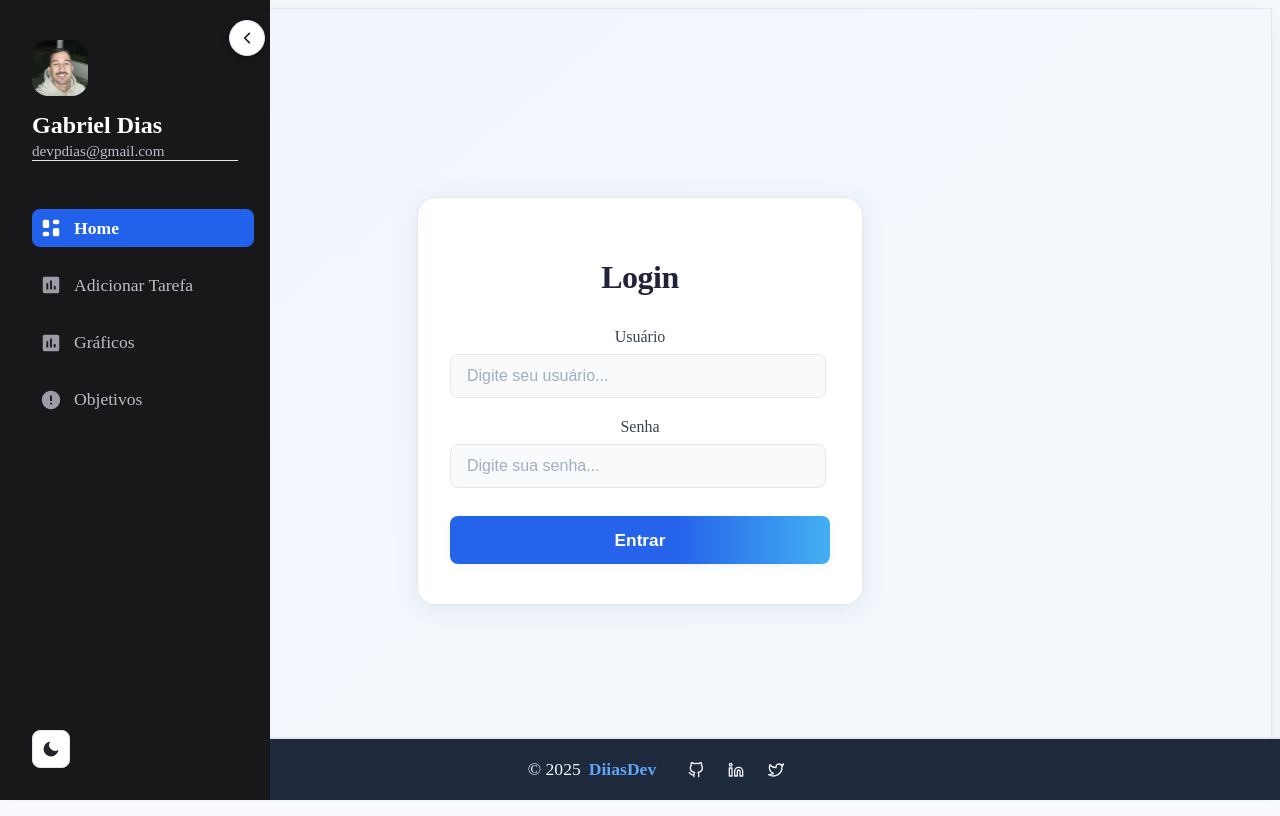
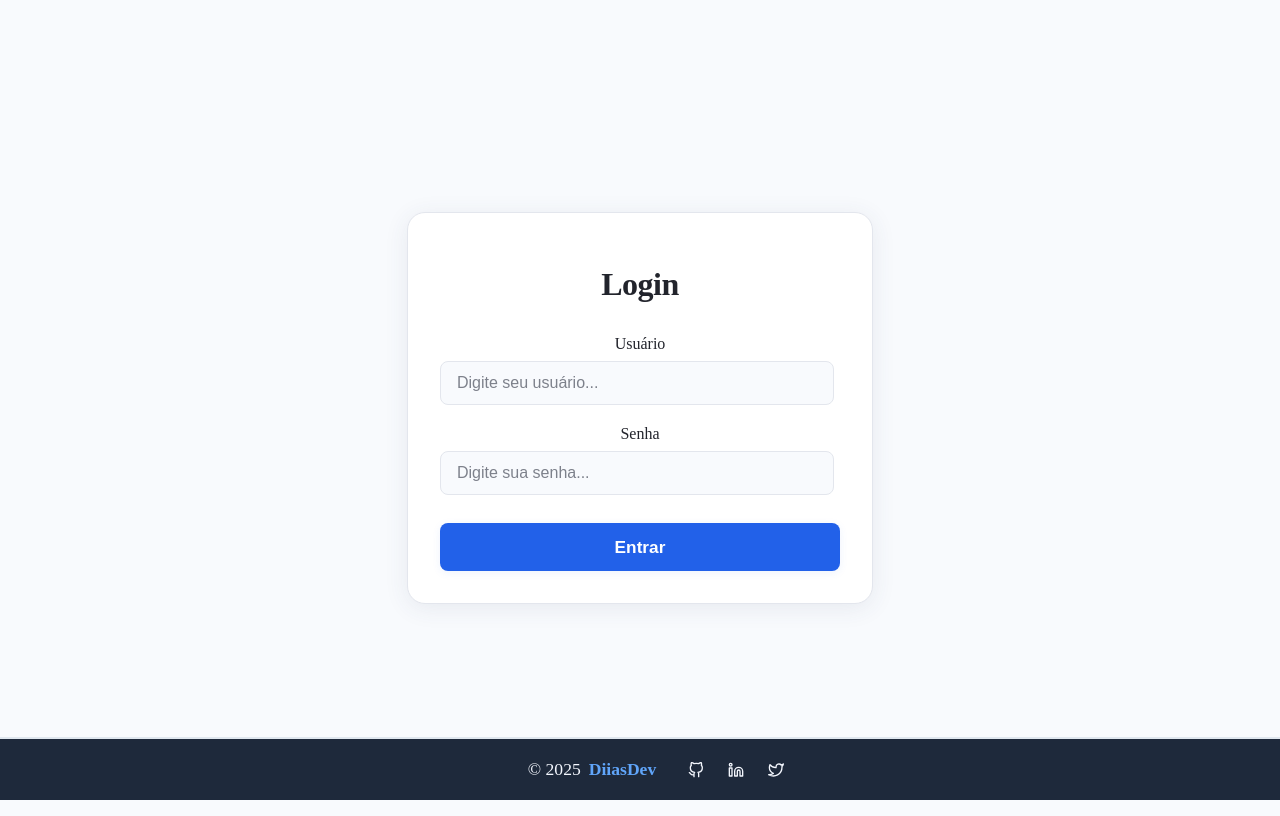
Before and after one commit to DiiasDev/dashboardRotina, a React (Create React App) app: page / in a window 1280 px wide. Built offline with nearby package versions, Linux system fonts and the light colour scheme; the HTML template or start-up script is replaced by a standard one.

Commit message:
Finalização do navigation (adição de estilos e lógica para mudar os temas das páginas).

```diff
--- a/src/App.tsx
+++ b/src/App.tsx
@@ -1,24 +1,33 @@
 import "./styles/App.css";
 import HomePage from "./Pages/HomePage/homePage";
-import { BrowserRouter as Router, Routes, Route } from "react-router-dom";
+import { BrowserRouter as Router, Routes, Route, useLocation } from "react-router-dom";
 import "./styles/theme.css";
 import "./styles/global-theme.css";
 import LoginPage from "./Pages/LoginPage/loginPage";
 import Navigation from "./Components/Navigation/navigation";
 import { ThemeProvider } from "./contexts/ThemeContext";
 
+function AppContent() {
+  const location = useLocation();
+  const isLoginPage = location.pathname === "/";
+
+  return (
+    <div className="App">
+      {!isLoginPage && <Navigation />}
+      <Routes>
+        <Route path="/" element={<LoginPage />} />
+        <Route path="/homepage" element={<HomePage />} />
+      </Routes>
+    </div>
+  );
+}
+
 function App() {
   return (
     <ThemeProvider>
-      <div className="App">
-        <Navigation />
-        <Router>
-          <Routes>
-            <Route path="/" element={<LoginPage />} />
-            <Route path="/homepage" element={<HomePage />} />
-          </Routes>
-        </Router>
-      </div>
+      <Router>
+        <AppContent />
+      </Router>
     </ThemeProvider>
   );
 }
--- a/src/Components/FormLogin/styles.module.css
+++ b/src/Components/FormLogin/styles.module.css
@@ -4,12 +4,23 @@
   flex-direction: column;
   gap: 1.5rem;
   align-items: stretch;
+  background-color: var(--color-bg-secondary);
+  color: var(--color-text);
+  border: 1px solid var(--color-border);
+  border-radius: var(--radius-lg);
+  box-shadow: var(--shadow-lg);
+  padding: 2rem;
+  max-width: 400px;
+  margin: 0 auto;
+  transition: all 0.3s ease;
+  position: relative;
+  z-index: 1;
 }
 
 .title {
   font-size: 2rem;
   font-weight: 700;
-  color: #22223b;
+  color: var(--color-text);
   text-align: center;
   margin-bottom: 0.5rem;
   letter-spacing: -0.5px;
@@ -31,28 +42,28 @@
 .label {
   font-size: 1rem;
   font-weight: 500;
-  color: #3b4252;
+  color: var(--color-text);
 }
 
 .input {
   width: 90%;
   padding: 0.75rem 1rem;
-  border: 1.5px solid #e5e7eb;
+  border: 1.5px solid var(--color-border);
   border-radius: 8px;
-  background: #f8fafc;
+  background: var(--color-bg);
   font-size: 1rem;
-  color: #22223b;
-  transition: border 0.2s, box-shadow 0.2s;
+  color: var(--color-text);
+  transition: all 0.3s ease;
 }
 
 .input:focus {
   outline: none;
-  border-color: #2563eb;
-  box-shadow: 0 0 0 2px rgba(37, 99, 235, 0.12);
+  border-color: var(--color-primary);
+  box-shadow: 0 0 0 3px rgba(34, 97, 233, 0.1);
 }
 
 .input::placeholder {
-  color: #a0aec0;
+  color: var(--color-text-secondary);
   opacity: 1;
 }
 
@@ -62,22 +73,29 @@
   padding: 0.85rem;
   border: none;
   border-radius: 8px;
-  background: linear-gradient(90deg, #2563eb 60%, #43b0f1 100%);
+  background: var(--color-primary);
   color: #fff;
   font-size: 1.08rem;
   font-weight: 600;
   cursor: pointer;
-  transition: background 0.18s, transform 0.12s;
+  transition: all 0.3s ease;
   box-shadow: 0 2px 8px rgba(37, 99, 235, 0.08);
 }
 
-.button:hover {
-  background: linear-gradient(90deg, #1d4ed8 60%, #38a3d8 100%);
-  transform: translateY(-1px) scale(1.01);
+.button:hover:not(:disabled) {
+  background-color: var(--color-primary);
+  opacity: 0.9;
+  transform: translateY(-1px);
 }
 
 .button:active {
   transform: scale(0.98);
+}
+
+.button:disabled {
+  opacity: 0.6;
+  cursor: not-allowed;
+  transform: none;
 }
 
 .forgotPassword {
@@ -96,84 +114,75 @@
   opacity: 0.8;
 }
 
-/* Dark theme adjustments */
-[data-theme="dark"] .input {
-  background-color: var(--color-surface);
-}
-
-[data-theme="dark"] .submitButton:hover {
-  background-color: #6ba0ff;
-}
-
 .loadingOverlay {
   position: fixed;
   top: 0;
   left: 0;
-  width: 100%;
-  height: 100%;
+  right: 0;
+  bottom: 0;
   background-color: rgba(0, 0, 0, 0.5);
   display: flex;
+  align-items: center;
   justify-content: center;
-  align-items: center;
   z-index: 1000;
 }
 
 .loadingModal {
-  background: white;
+  background-color: var(--color-bg-secondary);
+  color: var(--color-text);
+  border-radius: var(--radius-lg);
   padding: 2rem;
-  border-radius: 10px;
+  min-width: 300px;
   text-align: center;
-  box-shadow: 0 4px 20px rgba(0, 0, 0, 0.3);
-  min-width: 300px;
+  box-shadow: var(--shadow-lg);
+  border: 1px solid var(--color-border);
 }
 
 .loadingModal.success {
-  border-left: 5px solid #4CAF50;
+  border-left: 4px solid var(--color-success);
 }
 
 .loadingModal.error {
-  border-left: 5px solid #f44336;
+  border-left: 4px solid var(--color-danger);
 }
 
 .progressContainer {
   width: 100%;
-  height: 8px;
-  background-color: #f0f0f0;
-  border-radius: 4px;
+  height: 4px;
+  background-color: var(--color-surface);
+  border-radius: 2px;
+  margin-bottom: 1rem;
   overflow: hidden;
-  margin: 0 auto 1rem;
 }
 
 .progressBar {
   height: 100%;
-  width: 0%;
-  background-color: #3498db;
-  border-radius: 4px;
-  animation: progressAnimation 3s ease-in-out forwards;
+  background-color: var(--color-primary);
+  border-radius: 2px;
+  animation: progress 3s linear;
 }
 
 .success .progressBar {
-  background-color: #4CAF50;
+  background-color: var(--color-success);
 }
 
 .error .progressBar {
-  background-color: #f44336;
+  background-color: var(--color-danger);
 }
 
 .loadingText {
+  color: var(--color-text);
   margin: 0;
-  font-size: 1.1rem;
-  color: #333;
+  font-weight: 500;
 }
 
-.button:disabled {
-  opacity: 0.6;
-  cursor: not-allowed;
-}
-
-@keyframes progressAnimation {
-  0% { width: 0%; }
-  100% { width: 100%; }
+@keyframes progress {
+  from {
+    width: 0%;
+  }
+  to {
+    width: 100%;
+  }
 }
 
 @media (max-width: 480px) {
--- a/src/Pages/LoginPage/loginPage.tsx
+++ b/src/Pages/LoginPage/loginPage.tsx
@@ -1,16 +1,15 @@
+import React from "react";
+import FormLogin from "../../Components/FormLogin/formLogin";
 import Footer from "../../Components/Footer/footer";
-import FormLogin from "../../Components/FormLogin/formLogin";
 import styles from "./styles.module.css";
 
 export default function LoginPage() {
   return (
-    <>
-      <main className={styles.container}>
-        <div className={styles.loginWrapper}>
-          <FormLogin />
-        </div>
-      </main>
+    <div className={styles.loginPageContainer}>
+      <div className={styles.loginContent}>
+        <FormLogin />
+      </div>
       <Footer />
-    </>
+    </div>
   );
 }
--- a/src/Pages/LoginPage/styles.module.css
+++ b/src/Pages/LoginPage/styles.module.css
@@ -63,3 +63,55 @@
     border-radius: 16px;
   }
 }
+
+.loginPageContainer {
+  min-height: 100vh;
+  display: flex;
+  flex-direction: column;
+  background-color: var(--color-bg);
+}
+
+.loginContent {
+  flex: 1;
+  display: flex;
+  justify-content: center;
+  align-items: center;
+  padding: 2rem 1rem;
+}
+
+@media (max-width: 480px) {
+  .loginContent {
+    padding: 1rem;
+  }
+}
+
+.footer {
+  margin-top: 2rem;
+  display: flex;
+  flex-direction: column;
+  align-items: center;
+  gap: 0.5rem;
+  color: var(--color-text-secondary);
+  font-size: 0.9rem;
+}
+
+.devName {
+  color: var(--color-primary);
+  font-weight: 500;
+}
+
+.socialLinks {
+  display: flex;
+  gap: 1rem;
+  margin-top: 0.5rem;
+}
+
+.socialLinks a {
+  color: var(--color-text-secondary);
+  font-size: 1.25rem;
+  transition: color 0.2s ease;
+}
+
+.socialLinks a:hover {
+  color: var(--color-primary);
+}
```
